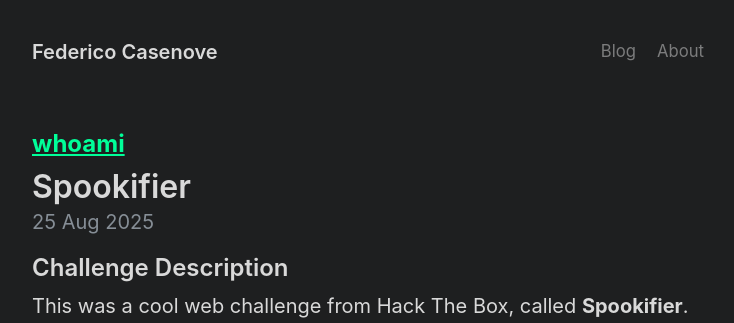
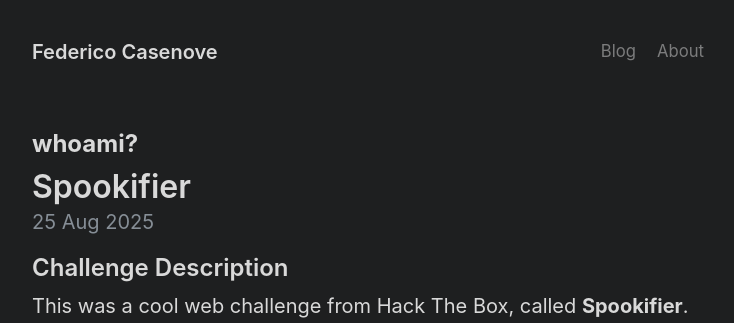
Before and after one commit to xirver/xirver.github.io, a Jekyll site: the page built from index.html, in a window 1280 px wide. Shown: the top 323 px of the page, without its empty margins (272-1006 px from the left). Built offline with Jekyll 4.4.1, drawn with Linux system fonts in a browser that asks for light colours; the list of posts is cut into pages by our own code.

Commit message:
Update index.html

```diff
--- a/index.html
+++ b/index.html
@@ -3,34 +3,49 @@
 title: Home
 ---
 
-<head>
-  <meta charset="UTF-8">
-  <title>whoami</title>
+<h2 class="toggle-btn" onclick="toggleAbout()">
+  whoami<span class="blinker">?</span>
+</h2>
+
+<div id="about" class="about-box">
+  <p>
+    Hi, I’m <strong>Federico</strong>, a cybersecurity enthusiast and CTF player.
+    I love breaking things (legally), especially through web exploitation, reverse engineering, and pwning challenges.
+    When I’m not hacking, you’ll usually find me playing video games or reading manga. 🎮📚
+
+    When I’m not hacking away at CTFs, you’ll usually find me deep into <strong>video games</strong> or catching up on <strong>manga</strong>.
+    Basically, if I’m not popping shells, I’m probably grinding levels or reading some "japanese comics" as someone would say.
+
+    This blog is my little corner of the internet where I share writeups, tips, and random notes from my CTF journey.
+  </p>
+</div>
+
 <style>
   .about-box {
     display: none; /* hidden by default */
     margin: 1em 0;
     padding: 1em;
-      background: #222;
-      color: #fff;
+    background: #222; /* dark background */
+    color: inherit; /* match template text color */
     border-radius: 8px;
   }
+
   .toggle-btn {
     cursor: pointer;
-      color: #00ff99;
+    color: inherit; /* match theme text color */
     font-weight: bold;
-      text-decoration: underline;
+  }
+
+  .blinker {
+    animation: blinker 1s step-start infinite;
+  }
+
+  @keyframes blinker {
+    50% {
+      opacity: 0;
+    }
   }
 </style>
-</head>
-<body>
-  <h2 class="toggle-btn" onclick="toggleAbout()">whoami</h2>
-
-  <div id="about" class="about-box">
-    <p>Hi, I’m <strong>Federico</strong>, a cybersecurity enthusiast and CTF player.
-    I love breaking things (legally), especially through web exploitation, reverse engineering, and pwning challenges.
-    When I’m not hacking, you’ll usually find me playing video games or reading manga. 🎮📚</p>
-  </div>
 
 <script>
   function toggleAbout() {
```
Lines whose indentation alone changed are shown as unchanged.
